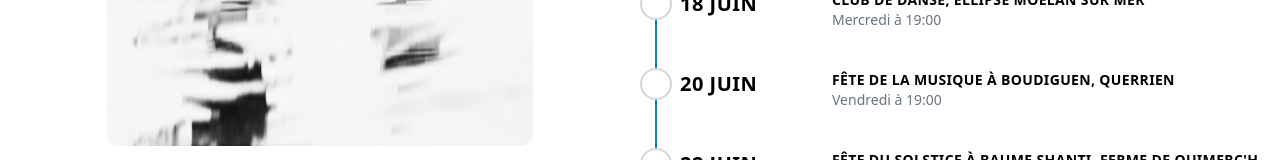
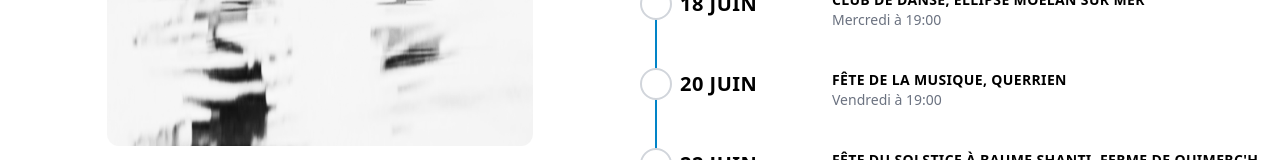
Before and after one commit to AlexandreKempf/en-tete-a-texte, a SvelteKit app: page /concerts in a window 1280 px wide. Shown: the part 622-782 px from the top of the page. Built offline with nearby package versions, Linux system fonts and the light colour scheme.

Commit message:
Update concerts.js

```diff
--- a/src/routes/concerts.js
+++ b/src/routes/concerts.js
@@ -446,7 +446,7 @@ export const concerts = [
     },
      {
         date: new Date(2025, 5, 20, 19),
-        place: 'Fête de la musique à Boudiguen, Querrien'
+        place: 'Fête de la musique, Querrien'
     },
     {
         date: new Date(2025, 5, 22, 17),
```
